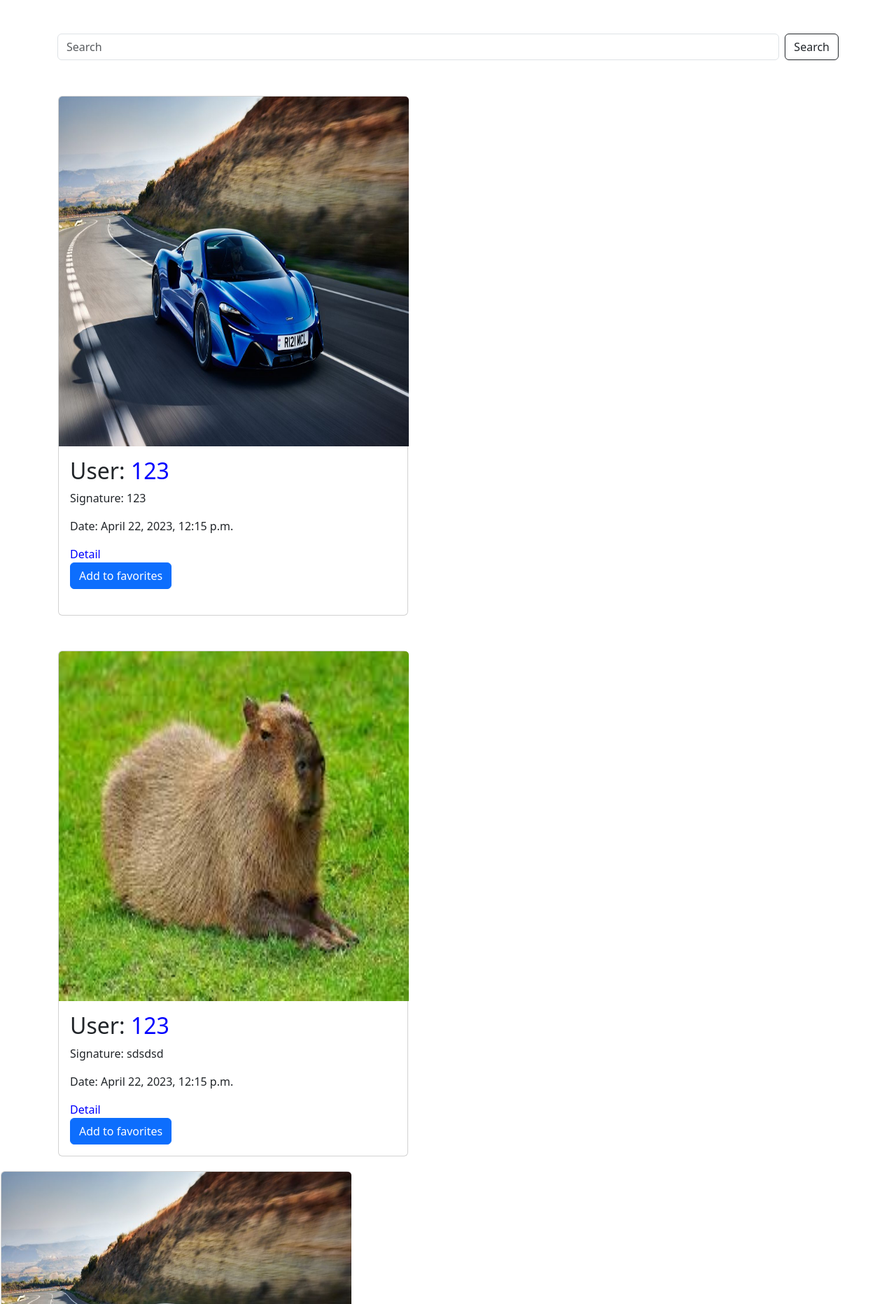
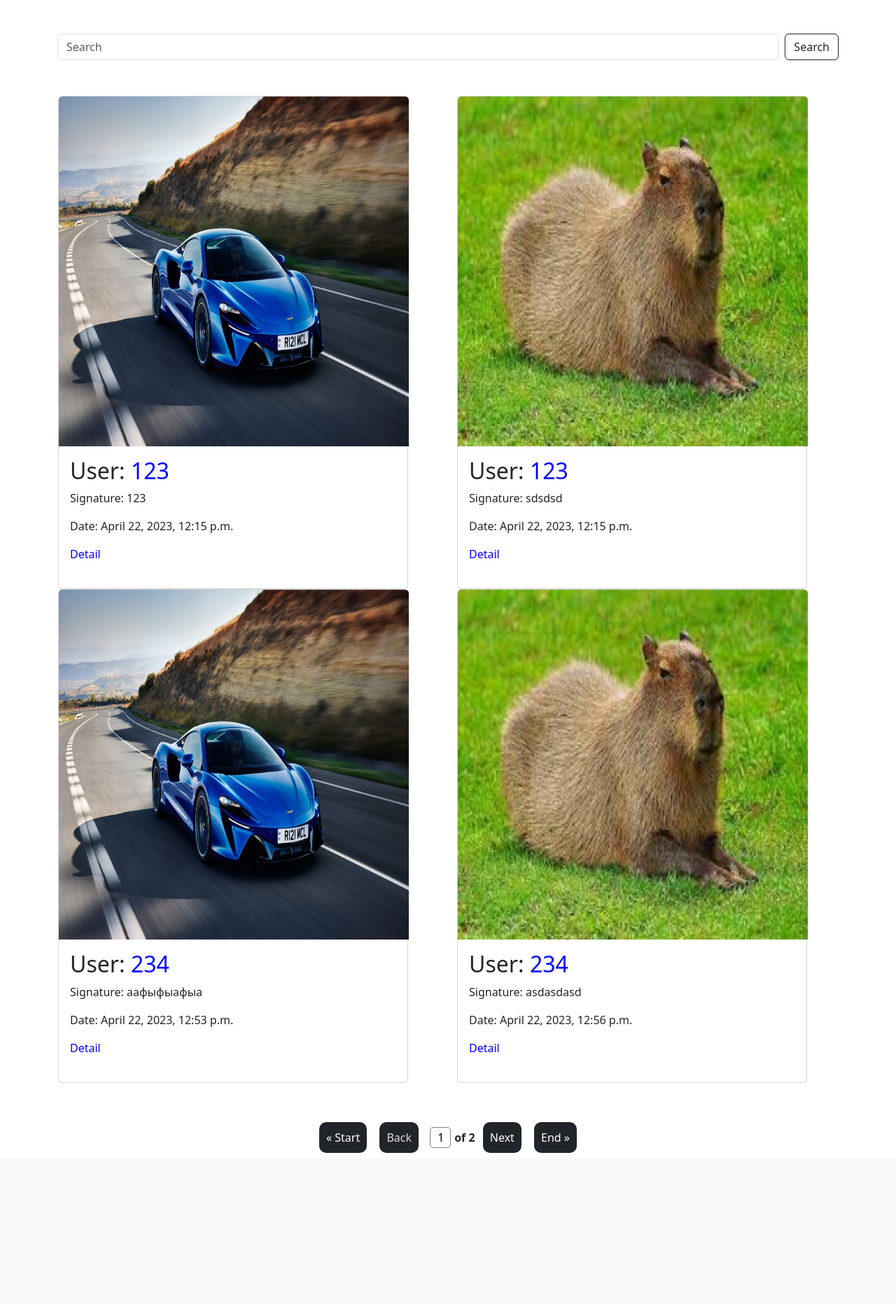
Before and after one commit to IvanAshikhin/exam_9_ivan_ashikhin, a Django app: page / in a window 1280 px wide. Shown: the part 56-1920 px from the top of the page at 70% size. After the commit the page ends 1704 px from the top, so only its background shows below. Run offline with Django 4.2, Linux system fonts and the light colour scheme; a user stored in the database is signed in; data comes from the database, SQL or seed files in the repository.

Commit message:
Исправил верстку

```diff
--- a/templates/index.html
+++ b/templates/index.html
@@ -26,17 +26,11 @@
                         <p class="signature">Signature: {{ photo.signature }}</p>
                         <p class="bobik">Date: {{ photo.date }}</p>
                         <a class="profile_info" href={% url 'details' photo.pk %}>Detail</a>
-                        {% if user.is_authenticated %}
-                            <form method="post" action="{% url 'add_to_favorite' photo.pk %}">
-                                {% csrf_token %}
-                                <button type="submit" class="btn btn-primary">Add to favorites</button>
-                            </form>
-                        {% endif %}
                     </div>
                 </div>
             </div>
-            </div>
         {% endfor %}
+    </div>
     {% if is_paginated %}
         {% include 'partial/pagination.html' %}
     {% endif %}
```
